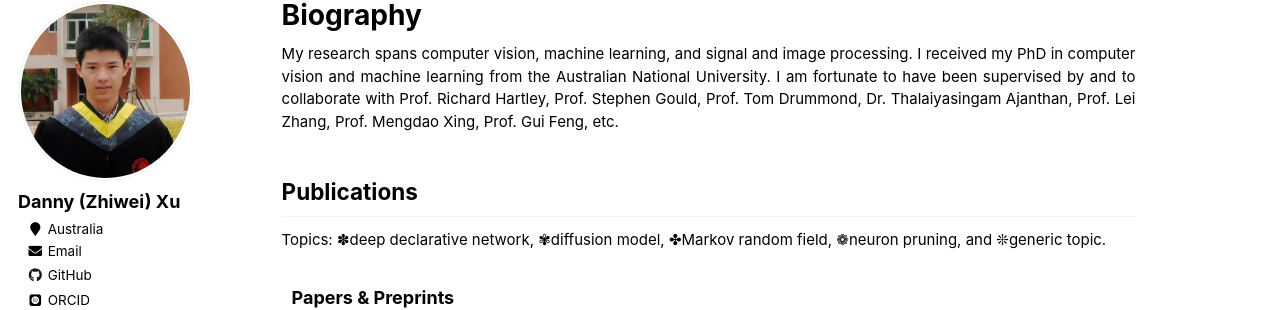
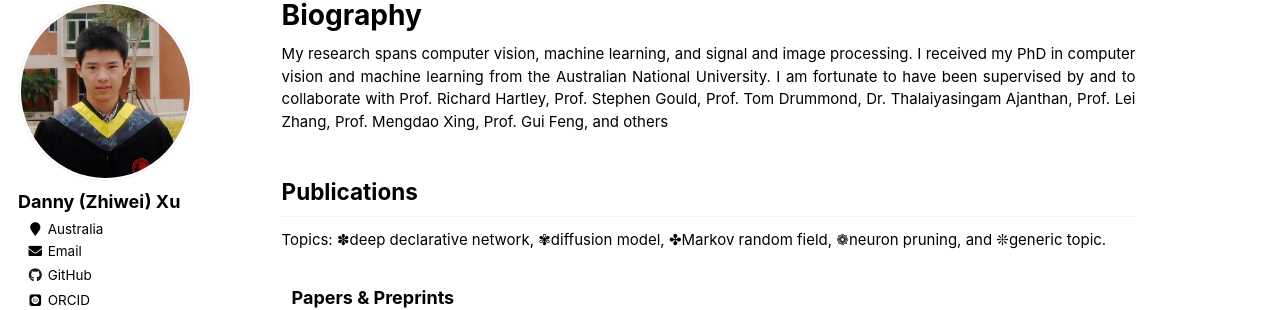
Before and after one commit to zwxu064/zwxu064.github.io, a Jekyll site: the page built from _pages/about.html, in a window 1280 px wide and 900 px high. Shown: the part 117-427 px from the top of the window. Built offline with Jekyll 4.4.1, drawn with Linux system fonts in a browser that asks for light colours; some web fonts are replaced.

Commit message:
Update about.html

```diff
--- a/_pages/about.html
+++ b/_pages/about.html
@@ -18,7 +18,7 @@ ul{li{padding-inline-start: 1ch;}}
 
 <p> My research spans computer vision, machine learning, and signal and image processing.
   I received my PhD in computer vision and machine learning from the Australian National University.
-  I am fortunate to have been supervised by and to collaborate with Prof. Richard Hartley, Prof. Stephen Gould, Prof. Tom Drummond, Dr. Thalaiyasingam Ajanthan, Prof. Lei Zhang, Prof. Mengdao Xing, Prof. Gui Feng, etc.
+  I am fortunate to have been supervised by and to collaborate with Prof. Richard Hartley, Prof. Stephen Gould, Prof. Tom Drummond, Dr. Thalaiyasingam Ajanthan, Prof. Lei Zhang, Prof. Mengdao Xing, Prof. Gui Feng, and others
 </p>
 
 <h2 id="publications">Publications</h2>
```
